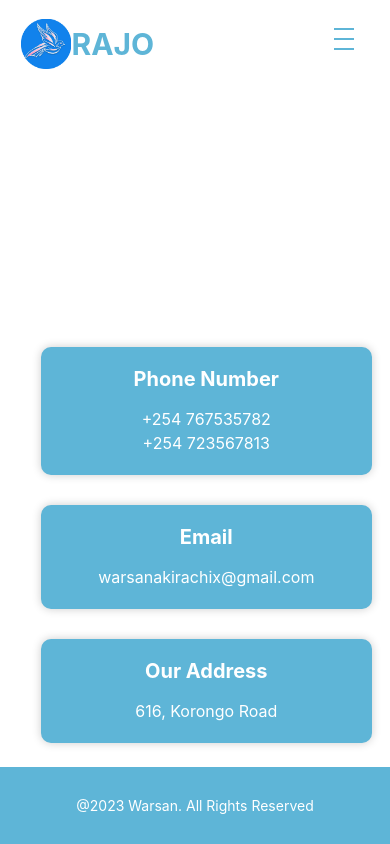
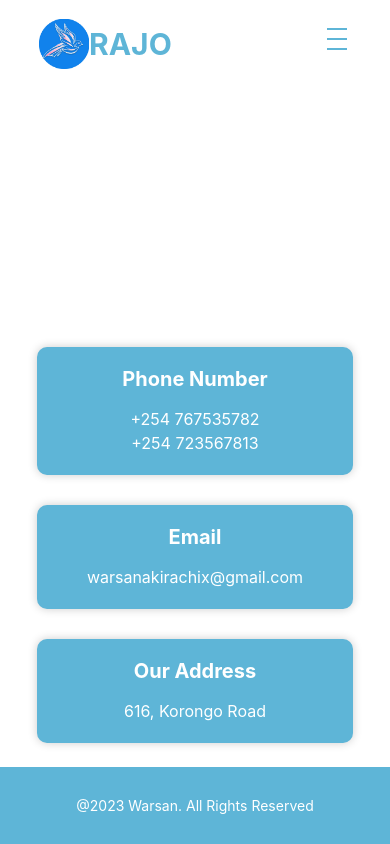
Before and after one commit to akirachix/Warsan-Informational, a React (Create React App) app in the folder warsan-informational/: page / in a window 390 px wide. Built offline with nearby package versions, Linux system fonts and the light colour scheme.

Commit message:
fixed hamburger menu

```diff
--- a/warsan-informational/src/components/Footer/style.css
+++ b/warsan-informational/src/components/Footer/style.css
@@ -9,8 +9,8 @@
   grid-template-columns: repeat(3, 1fr);
   margin-top: 1%;
   margin-bottom: 1%;
-  margin-left: 5.8%;
-  margin-right: %;
+  margin-left: 5%;
+  margin-right: 5%;
 }
 
 .footercard {
--- a/warsan-informational/src/components/Navbar/style.css
+++ b/warsan-informational/src/components/Navbar/style.css
@@ -238,8 +238,8 @@ ul, li {
 
   }
   .navbar-wrapper {
-    margin-left: 5.5%;
-    margin-right: 4%;
+    margin-left: 10%;
+    margin-right: 6%;
   }
 
 }
```
